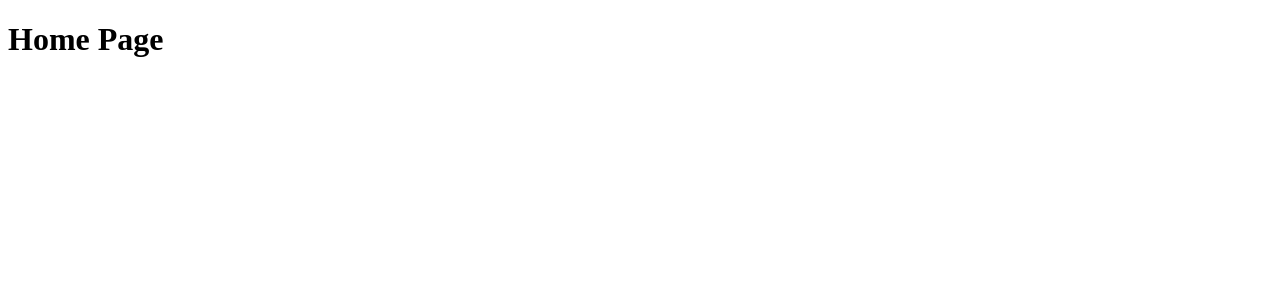
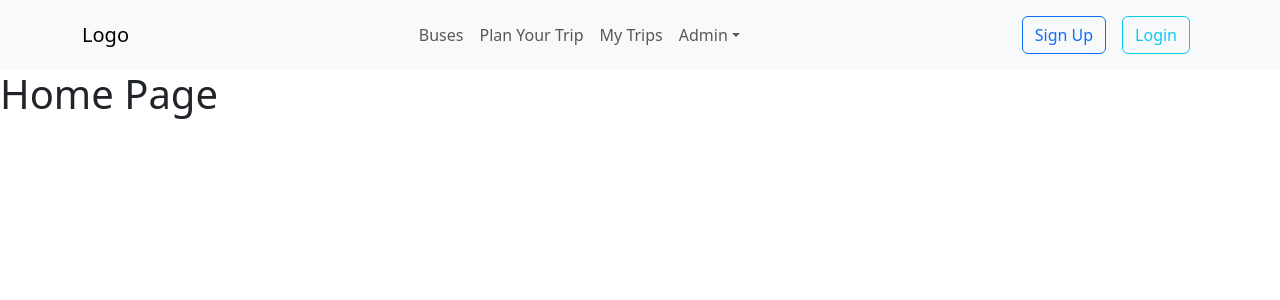
Before and after one commit to dtbooy/T3A2B-Torch-Express-Front-End, a React (Vite) app in the folder src/: page / in a window 1280 px wide. Shown: the top 300 px of the page. Built offline with nearby package versions, Linux system fonts and the light colour scheme.

Commit message:
basic navigation bar

```diff
--- a/src/index.html
+++ b/src/index.html
@@ -3,11 +3,13 @@
   <head>
     <meta charset="UTF-8" />
     <link rel="icon" type="image/svg+xml" href="/bus-svgrepo-com.svg" />
+    <link href="https://cdn.jsdelivr.net/npm/bootstrap@5.3.2/dist/css/bootstrap.min.css" rel="stylesheet" integrity="sha384-T3c6CoIi6uLrA9TneNEoa7RxnatzjcDSCmG1MXxSR1GAsXEV/Dwwykc2MPK8M2HN" crossorigin="anonymous">
     <meta name="viewport" content="width=device-width, initial-scale=1.0" />
     <title>Torch Transit</title>
   </head>
   <body>
     <div id="root"></div>
     <script type="module" src="/src/main.jsx"></script>
+    <script src="https://cdn.jsdelivr.net/npm/bootstrap@5.3.2/dist/js/bootstrap.bundle.min.js" integrity="sha384-C6RzsynM9kWDrMNeT87bh95OGNyZPhcTNXj1NW7RuBCsyN/o0jlpcV8Qyq46cDfL" crossorigin="anonymous"></script>
   </body>
 </html>
--- a/src/package.json
+++ b/src/package.json
@@ -11,7 +11,9 @@
     "test": "vitest"
   },
   "dependencies": {
+    "bootstrap": "^5.3.2",
     "react": "^18.2.0",
+    "react-bootstrap": "^2.10.1",
     "react-dom": "^18.2.0",
     "react-router-dom": "^6.22.1"
   },
--- a/src/src/components/App.jsx
+++ b/src/src/components/App.jsx
@@ -1,10 +1,12 @@
 import { BrowserRouter as Router, Routes, Route} from 'react-router-dom'
 import Home from './Home'
+import NavigationBar from './NavBar'
 
 function App() {
 
   return (
     <Router>
+      <NavigationBar/>
       <Routes>
         <Route path="/" element={<Home/>}/>
       </Routes>
--- /dev/null
+++ b/src/src/components/NavBar.jsx
@@ -0,0 +1,32 @@
+import React from 'react';
+import { Navbar, Nav, NavDropdown, Button, Container } from 'react-bootstrap';
+
+const NavigationBar = () => {
+  return (
+    <Navbar expand="lg" className="bg-body-tertiary">
+      <Container>
+        <Navbar.Brand href="/">Logo</Navbar.Brand>
+        <Navbar.Toggle aria-controls="basic-navbar-nav" />
+        <Navbar.Collapse id="basic-navbar-nav">
+          <Nav className="mx-auto">
+            <Nav.Link href="#home">Buses</Nav.Link>
+            <Nav.Link href="#link">Plan Your Trip</Nav.Link>
+            <Nav.Link href="#link">My Trips</Nav.Link>
+            <NavDropdown title="Admin" id="basic-nav-dropdown">
+              <NavDropdown.Item href="#action/3.1">Routes</NavDropdown.Item>
+              <NavDropdown.Item href="#action/3.2">Users</NavDropdown.Item>
+              <NavDropdown.Item href="#action/3.2">Reservations</NavDropdown.Item>
+              <NavDropdown.Item href="#action/3.3">Locations</NavDropdown.Item>
+            </NavDropdown>
+          </Nav>
+          <Nav className="ml-auto">
+            <Nav.Link href="#link"><Button variant="outline-primary">Sign Up</Button></Nav.Link>
+            <Nav.Link href="#link"><Button variant="outline-info">Login</Button></Nav.Link>
+          </Nav>
+        </Navbar.Collapse>
+      </Container>
+    </Navbar>
+  );
+}
+
+export default NavigationBar
```
